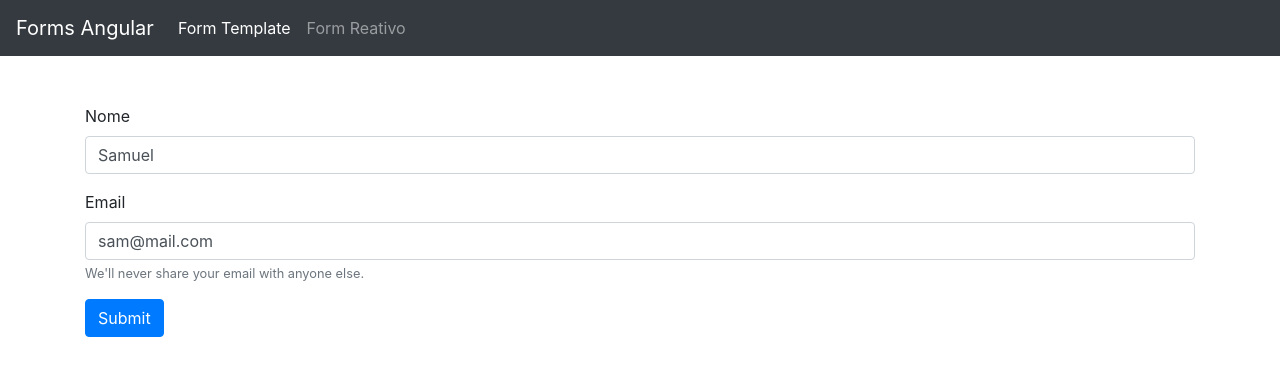
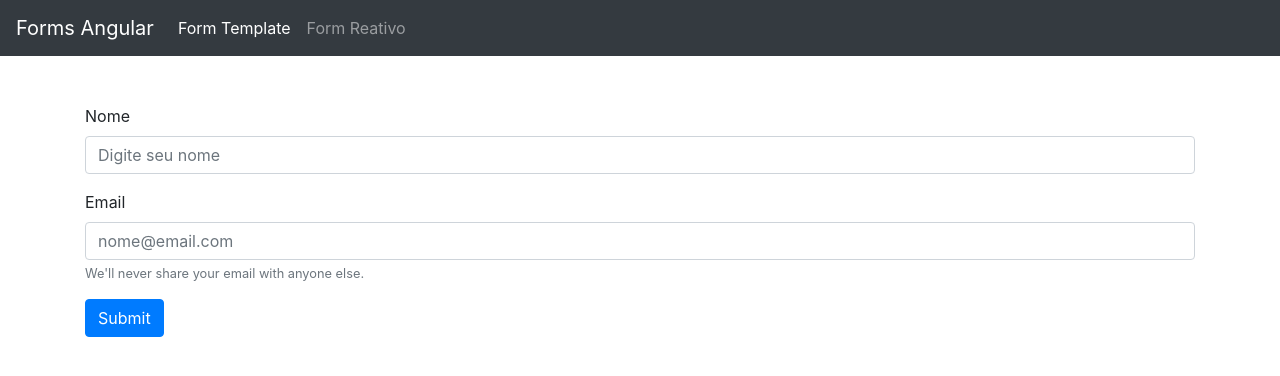
Before and after one commit to MucaBordini/curso-angular-forms, an Angular app: page /templateForm in a window 1280 px wide. Shown: the top 376 px of the page. Built offline with nearby package versions, Linux system fonts and the light colour scheme.

Commit message:
Aplicando CSS na validação dos campos

```diff
--- a/src/app/template-form/template-form.component.css
+++ b/src/app/template-form/template-form.component.css
@@ -0,0 +1,3 @@
+.ng-invalid.ng-touched:not(form) {
+    border: 1px solid red;
+}
--- a/src/app/template-form/template-form.component.ts
+++ b/src/app/template-form/template-form.component.ts
@@ -8,8 +8,8 @@ import { Component, OnInit } from '@angular/core';
 export class TemplateFormComponent implements OnInit {
 
   usuario: any = {
-    nome: 'Samuel',
-    email: 'sam@mail.com'
+    nome: null,//'Samuel',
+    email: null//'sam@mail.com'
   }
 
   onSubmit(form){
```
